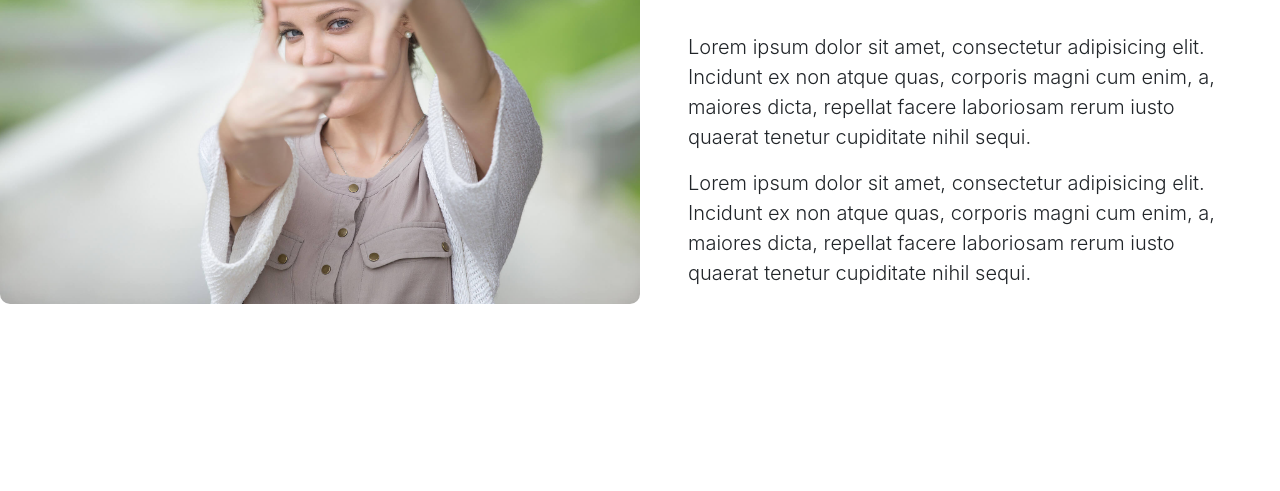
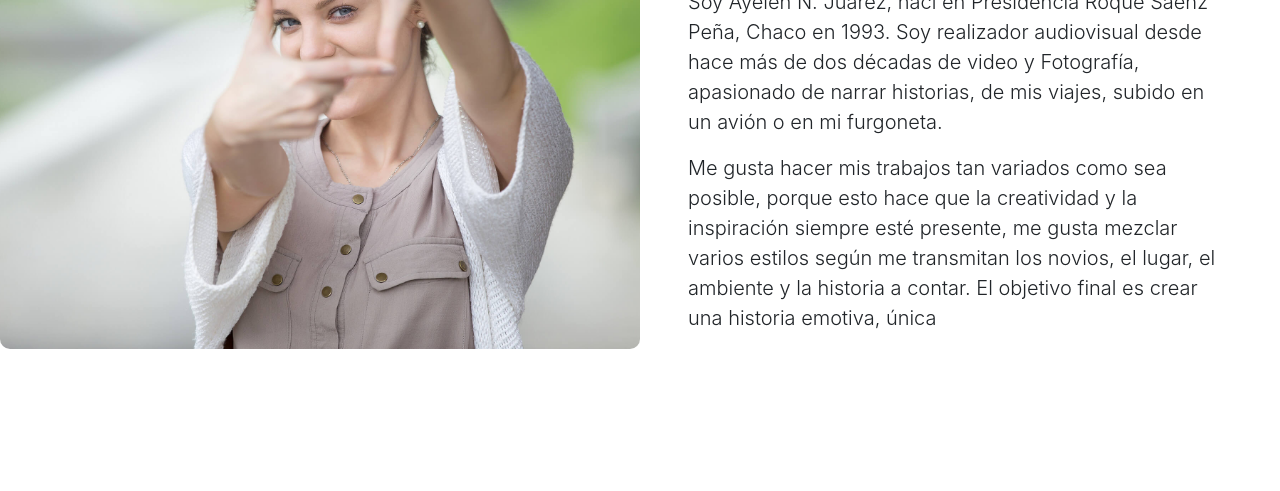
Before and after one commit to LucianoSBja/BackStudio, a website: page pages/sobremi.html in a window 1280 px wide. Shown: the part 309-800 px from the top of the page. Drawn offline with nearby package versions, Linux system fonts and the light colour scheme; a web font is replaced by a local one.

Commit message:
EntregaFinal

```diff
--- a/pages/sobremi.html
+++ b/pages/sobremi.html
@@ -66,12 +66,13 @@
                 </div>
                 <div data-aos="fade-left" class="about_text-container px-5 col-md-6">
                     <h2 class="mb-md-5 display-3 text-center text-md-left">SOBRE MI</h2>
-                    <p class="lead">Lorem ipsum dolor sit amet, consectetur adipisicing elit. Incidunt ex non atque
-                        quas, corporis magni cum enim, a, maiores dicta, repellat facere laboriosam rerum iusto quaerat
-                        tenetur cupiditate nihil sequi.</p>
-                    <p class="lead">Lorem ipsum dolor sit amet, consectetur adipisicing elit. Incidunt ex non atque
-                        quas, corporis magni cum enim, a, maiores dicta, repellat facere laboriosam rerum iusto quaerat
-                        tenetur cupiditate nihil sequi.</p>
+                    <p class="lead">Soy Ayelen N. Juarez, nací en Presidencia Roque Sáenz Peña, Chaco en 1993.
+                        Soy realizador audiovisual desde hace más de dos décadas de video y Fotografía, apasionado de
+                        narrar historias, de mis viajes, subido en un avión o en mi furgoneta.</p>
+                    <p class="lead">Me gusta hacer mis trabajos tan variados como sea posible, porque esto hace que la
+                        creatividad y la inspiración siempre esté presente, me gusta mezclar varios estilos según me
+                        transmitan los novios, el lugar, el ambiente y la historia a contar. El objetivo final es crear
+                        una historia emotiva, única</p>
                 </div>
             </div>
         </section>
```
